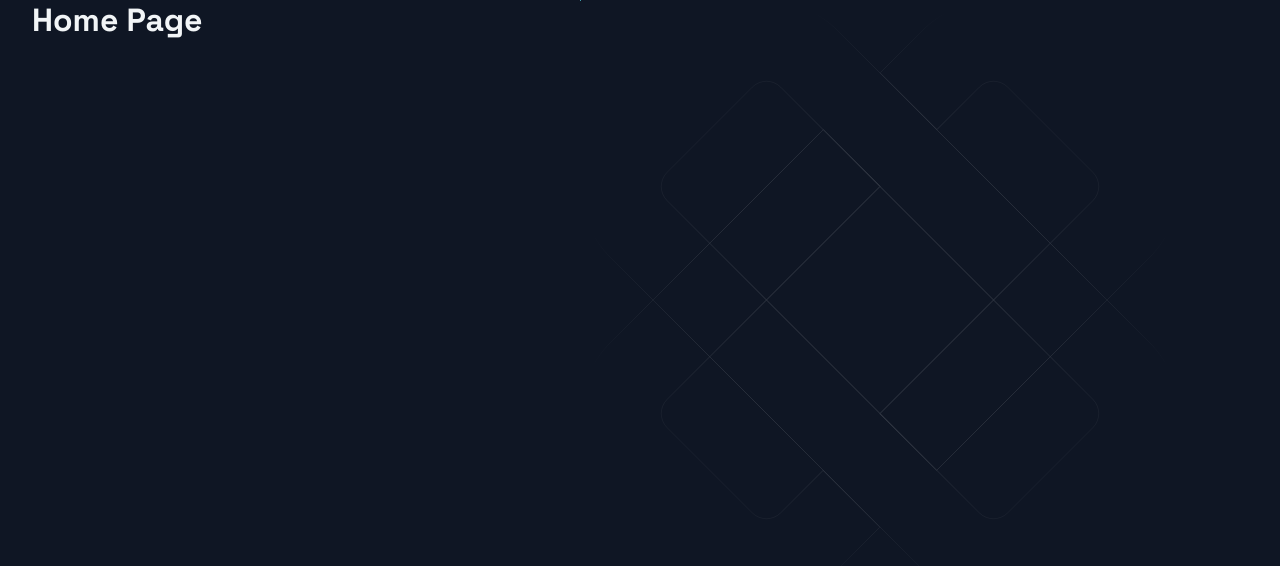
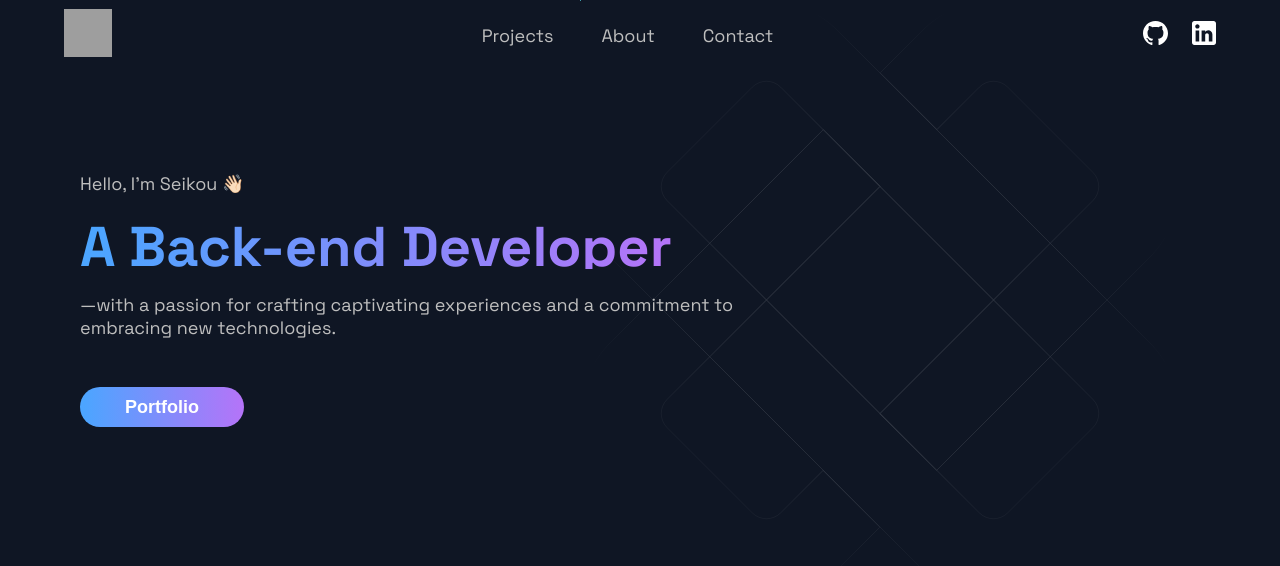
Before and after one commit to selly361/Portfolio, a Next.js app: page / in a window 1280 px wide. Shown: the top 566 px of the page. Built offline with nearby package versions, Linux system fonts and the light colour scheme; grey boxes are pictures that could not be loaded.

Commit message:
Refactored

```diff
--- a/src/app/layout.tsx
+++ b/src/app/layout.tsx
@@ -1,5 +1,6 @@
 import "./styles/globals.css";
 
+import { Header } from "components";
 import { Metadata } from "next/types";
 import { Space_Grotesk } from "next/font/google";
 
@@ -21,7 +22,10 @@ export default function RootLayout({
       <head>
         <link rel="icon" href="/favicon.ico" sizes="any" />
       </head>
-      <body className={SpaceGrotesk.className}>{children}</body>
+      <body className={SpaceGrotesk.className}>
+        <Header />
+        {children}
+      </body>
     </html>
   );
 }
--- a/src/app/page.tsx
+++ b/src/app/page.tsx
@@ -1,14 +1,13 @@
 // "use client"
 
-import { BackgroundAnimation } from "components"
+import { Hero } from "components"
 import Image from "next/image"
 import styles from './styles/page.module.css'
 
 export default function Home() {
   return (
     <main className={styles.main}>
-      <BackgroundAnimation />
-      <h1>Home Page</h1>
+      <Hero />
     </main>
   )
 }
```
